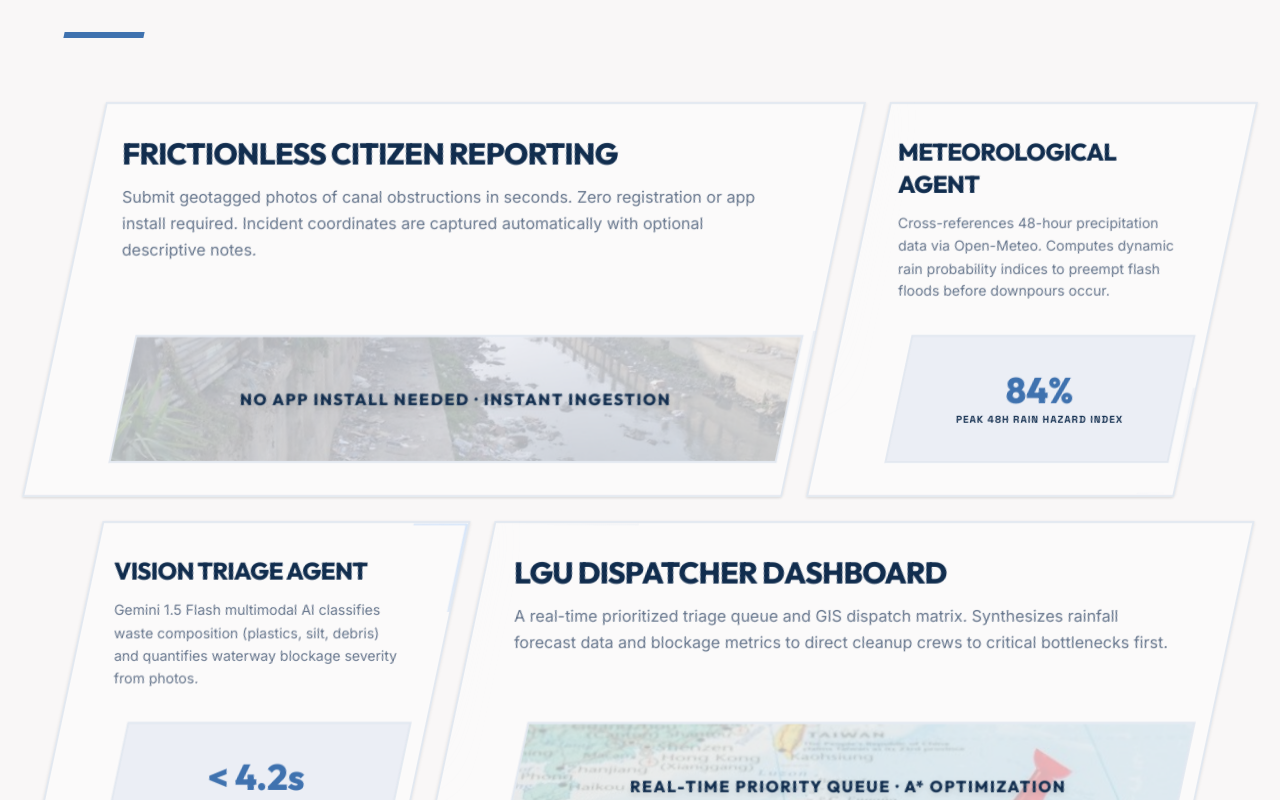
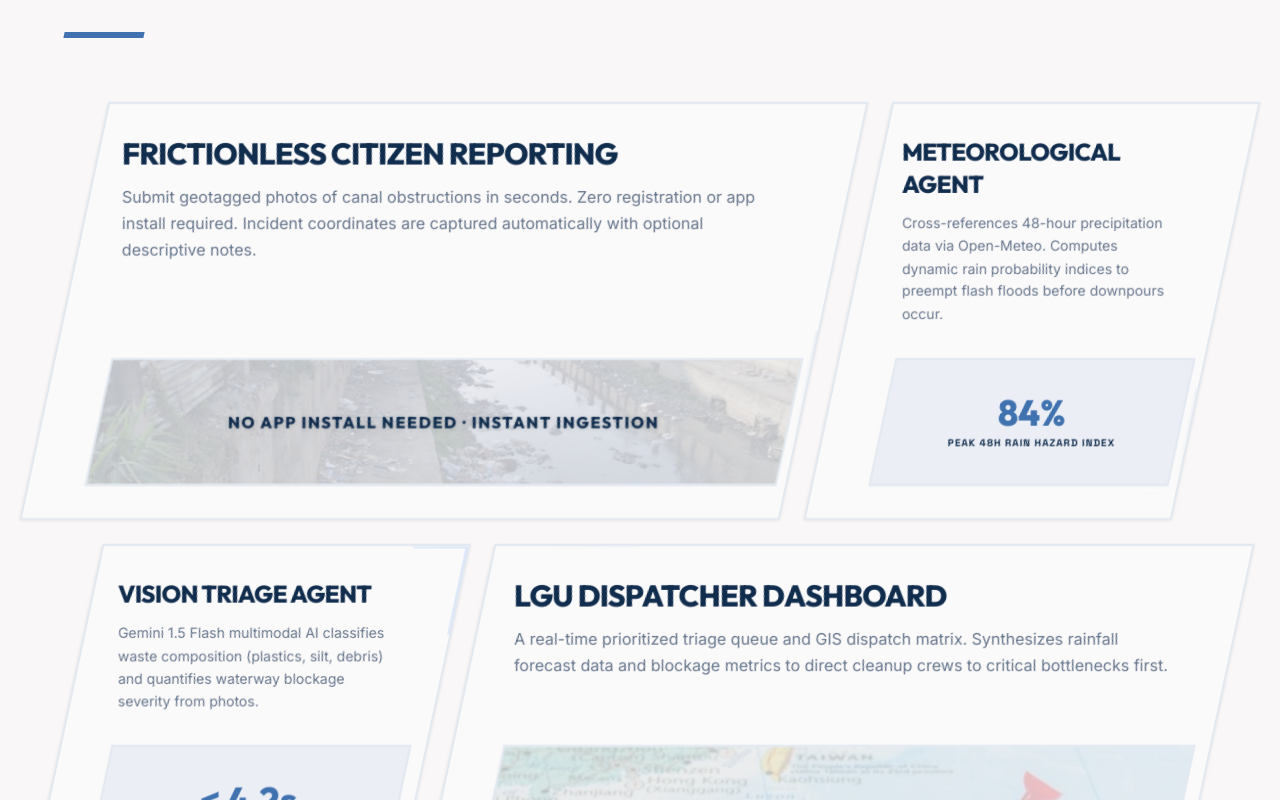
Before and after one commit to Goldenavs/esteRoute, a React (Vite) app in the folder frontend/: page /login in a window 1280 px wide. Shown: the part 1080-1880 px from the top of the page. Built offline with nearby package versions, Linux system fonts and the light colour scheme; no server answers.

Commit message:
fix(features): equalize card padding and isolate text buffer to mathematically center inner containers

```diff
--- a/frontend/src/components/auth/sections/FeaturesSection.tsx
+++ b/frontend/src/components/auth/sections/FeaturesSection.tsx
@@ -133,12 +133,12 @@ export default function FeaturesSection() {
           {/* FEATURE 1: Frictionless Citizen Reporting (2 cols)        */}
           {/* ========================================================= */}
           <motion.div variants={cardVariants} className="md:col-span-2">
-            <div className="group relative bg-surface/35 backdrop-blur-xl border-2 border-border-subtle hover:border-brand-primary hover:bg-surface/95 transition-all duration-300 md:-skew-x-12 p-6 md:py-8 md:pr-8 md:pl-12 lg:pl-14 h-full rounded-xl md:rounded-none shadow-sm hover:shadow-2xl overflow-hidden">
+            <div className="group relative bg-surface/35 backdrop-blur-xl border-2 border-border-subtle hover:border-brand-primary hover:bg-surface/95 transition-all duration-300 md:-skew-x-12 p-6 md:p-8 h-full rounded-xl md:rounded-none shadow-sm hover:shadow-2xl overflow-hidden">
               {/* Eye-friendly perimeter traveling light */}
               <BorderBeam delay={0} />
 
               <div className="md:skew-x-12 h-full flex flex-col justify-between">
-                <div>
+                <div className="pl-2 md:pl-6 pr-2">
                   <h3 className="font-heading font-black text-2xl lg:text-3xl text-text-primary mb-3 uppercase tracking-tight group-hover:text-brand-primary transition-colors">
                     Frictionless Citizen Reporting
                   </h3>
@@ -147,13 +147,13 @@ export default function FeaturesSection() {
                   </p>
                 </div>
 
-                {/* Parallel-skewed inner letterbox with horizontally centered image */}
+                {/* Symmetrically centered parallel-skewed inner letterbox */}
                 <div className="w-full h-28 md:h-32 bg-surface-subtle/50 border-2 border-border-subtle -skew-x-12 flex items-center justify-center overflow-hidden relative group-hover:border-brand-primary/50 transition-colors">
                   <div
-                    className="absolute inset-y-0 -inset-x-12 opacity-25 bg-[url('/Auth/CitizenAuth.jpg')] bg-cover bg-center transition-transform duration-700 group-hover:scale-105"
+                    className="absolute inset-y-0 -inset-x-10 opacity-20 bg-[url('/Auth/CitizenAuth.jpg')] bg-cover bg-center transition-transform duration-700 group-hover:scale-105"
                     style={{ transform: 'skewX(12deg)' }}
                   />
-                  <span className="skew-x-12 font-heading font-black text-xs md:text-sm lg:text-base text-text-primary uppercase tracking-widest z-10 drop-shadow-md px-4 text-center">
+                  <span className="skew-x-12 font-heading font-black text-xs md:text-sm lg:text-base text-text-primary uppercase tracking-widest z-10 drop-shadow-sm px-4 text-center">
                     No App Install Needed · Instant Ingestion
                   </span>
                 </div>
@@ -165,11 +165,11 @@ export default function FeaturesSection() {
           {/* FEATURE 2: Meteorological Agent (1 col)                   */}
           {/* ========================================================= */}
           <motion.div variants={cardVariants} className="md:col-span-1">
-            <div className="group relative bg-surface/35 backdrop-blur-xl border-2 border-border-subtle hover:border-brand-primary hover:bg-surface/95 transition-all duration-300 md:-skew-x-12 p-6 md:py-8 md:pr-8 md:pl-10 lg:pl-12 h-full rounded-xl md:rounded-none shadow-sm hover:shadow-2xl overflow-hidden">
+            <div className="group relative bg-surface/35 backdrop-blur-xl border-2 border-border-subtle hover:border-brand-primary hover:bg-surface/95 transition-all duration-300 md:-skew-x-12 p-6 md:p-8 h-full rounded-xl md:rounded-none shadow-sm hover:shadow-2xl overflow-hidden">
               <BorderBeam delay={2.25} />
 
               <div className="md:skew-x-12 h-full flex flex-col justify-between">
-                <div>
+                <div className="pl-2 md:pl-5 pr-2">
                   <h3 className="font-heading font-black text-2xl text-text-primary mb-3 uppercase tracking-tight group-hover:text-brand-primary transition-colors">
                     Meteorological Agent
                   </h3>
@@ -178,7 +178,7 @@ export default function FeaturesSection() {
                   </p>
                 </div>
 
-                {/* Parallel-skewed inner stat block */}
+                {/* Symmetrically centered parallel-skewed inner stat block */}
                 <div className="w-full h-28 md:h-32 bg-surface-subtle/50 border-2 border-border-subtle -skew-x-12 flex flex-col items-center justify-center p-4 relative group-hover:border-brand-primary/50 transition-colors">
                   <div className="skew-x-12 flex flex-col items-center">
                     <span className="font-heading font-black text-3xl md:text-4xl text-brand-primary leading-none mb-1">
@@ -197,11 +197,11 @@ export default function FeaturesSection() {
           {/* FEATURE 3: Vision Triage Agent (1 col)                   */}
           {/* ========================================================= */}
           <motion.div variants={cardVariants} className="md:col-span-1">
-            <div className="group relative bg-surface/35 backdrop-blur-xl border-2 border-border-subtle hover:border-brand-primary hover:bg-surface/95 transition-all duration-300 md:-skew-x-12 p-6 md:py-8 md:pr-8 md:pl-10 lg:pl-12 h-full rounded-xl md:rounded-none shadow-sm hover:shadow-2xl overflow-hidden">
+            <div className="group relative bg-surface/35 backdrop-blur-xl border-2 border-border-subtle hover:border-brand-primary hover:bg-surface/95 transition-all duration-300 md:-skew-x-12 p-6 md:p-8 h-full rounded-xl md:rounded-none shadow-sm hover:shadow-2xl overflow-hidden">
               <BorderBeam delay={4.5} />
 
               <div className="md:skew-x-12 h-full flex flex-col justify-between">
-                <div>
+                <div className="pl-2 md:pl-5 pr-2">
                   <h3 className="font-heading font-black text-2xl text-text-primary mb-3 uppercase tracking-tight group-hover:text-brand-primary transition-colors">
                     Vision Triage Agent
                   </h3>
@@ -210,7 +210,7 @@ export default function FeaturesSection() {
                   </p>
                 </div>
 
-                {/* Parallel-skewed inner stat block */}
+                {/* Symmetrically centered parallel-skewed inner stat block */}
                 <div className="w-full h-28 md:h-32 bg-surface-subtle/50 border-2 border-border-subtle -skew-x-12 flex flex-col items-center justify-center p-4 relative group-hover:border-brand-primary/50 transition-colors">
                   <div className="skew-x-12 flex flex-col items-center">
                     <span className="font-heading font-black text-3xl md:text-4xl text-brand-primary leading-none mb-1">
@@ -229,11 +229,11 @@ export default function FeaturesSection() {
           {/* FEATURE 4: LGU Dispatcher Dashboard (2 cols)             */}
           {/* ========================================================= */}
           <motion.div variants={cardVariants} className="md:col-span-2">
-            <div className="group relative bg-surface/35 backdrop-blur-xl border-2 border-border-subtle hover:border-brand-primary hover:bg-surface/95 transition-all duration-300 md:-skew-x-12 p-6 md:py-8 md:pr-8 md:pl-12 lg:pl-14 h-full rounded-xl md:rounded-none shadow-sm hover:shadow-2xl overflow-hidden">
+            <div className="group relative bg-surface/35 backdrop-blur-xl border-2 border-border-subtle hover:border-brand-primary hover:bg-surface/95 transition-all duration-300 md:-skew-x-12 p-6 md:p-8 h-full rounded-xl md:rounded-none shadow-sm hover:shadow-2xl overflow-hidden">
               <BorderBeam delay={6.75} />
 
               <div className="md:skew-x-12 h-full flex flex-col justify-between">
-                <div>
+                <div className="pl-2 md:pl-6 pr-2">
                   <h3 className="font-heading font-black text-2xl lg:text-3xl text-text-primary mb-3 uppercase tracking-tight group-hover:text-brand-primary transition-colors">
                     LGU Dispatcher Dashboard
                   </h3>
@@ -242,10 +242,10 @@ export default function FeaturesSection() {
                   </p>
                 </div>
 
-                {/* Parallel-skewed inner letterbox with horizontally centered image */}
+                {/* Symmetrically centered parallel-skewed inner letterbox */}
                 <div className="w-full h-28 md:h-32 bg-surface-subtle/50 border-2 border-border-subtle -skew-x-12 flex items-center justify-center overflow-hidden relative group-hover:border-brand-primary/50 transition-colors">
                   <div
-                    className="absolute inset-y-0 -inset-x-12 opacity-25 bg-[url('/Auth/AdminAuth.jpg')] bg-cover bg-center transition-transform duration-700 group-hover:scale-105"
+                    className="absolute inset-y-0 -inset-x-10 opacity-20 bg-[url('/Auth/AdminAuth.jpg')] bg-cover bg-center transition-transform duration-700 group-hover:scale-105"
                     style={{ transform: 'skewX(12deg)' }}
                   />
                   <span className="skew-x-12 font-heading font-black text-xs md:text-sm lg:text-base text-text-primary uppercase tracking-widest z-10 drop-shadow-md px-4 text-center">
```
